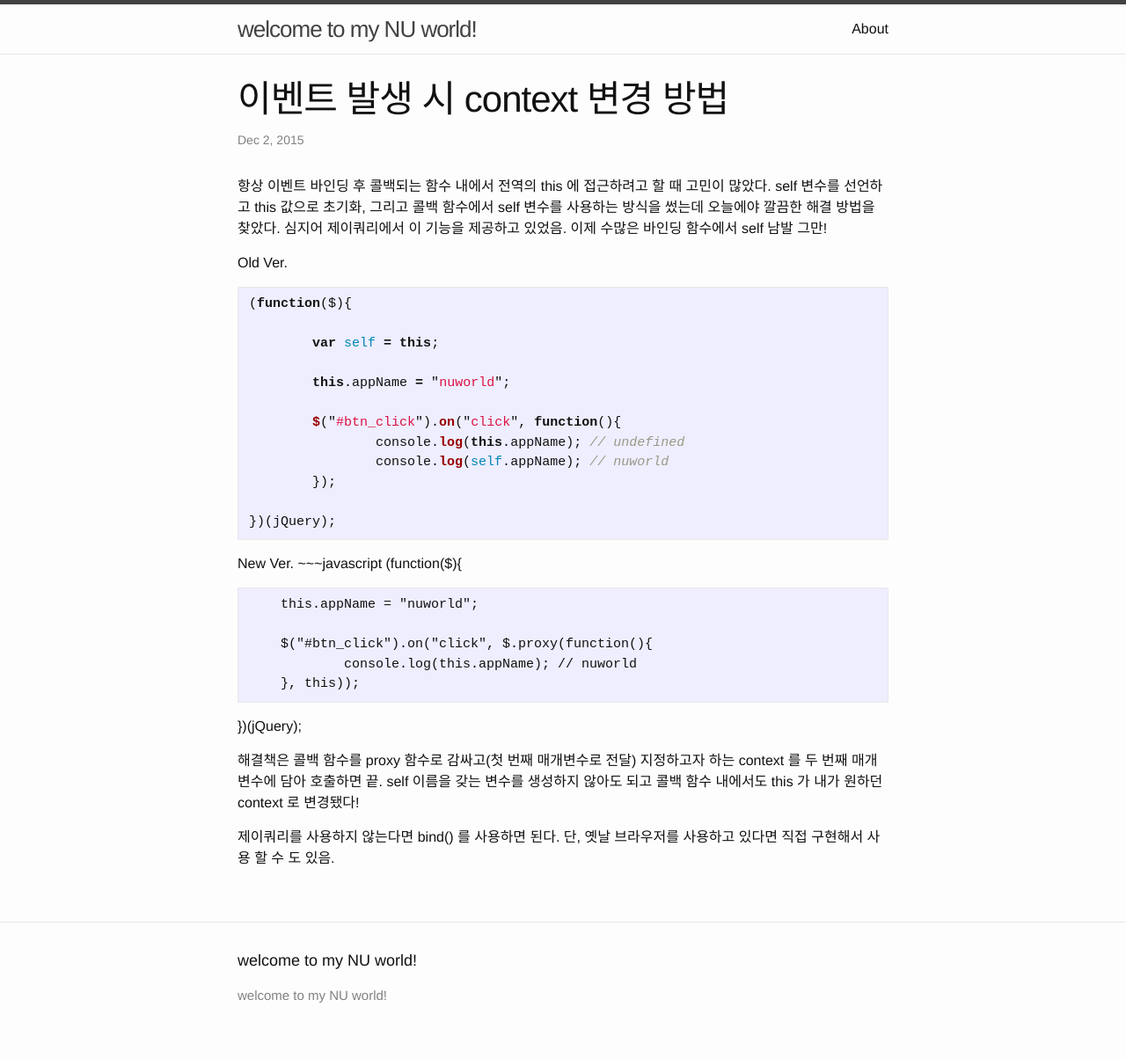
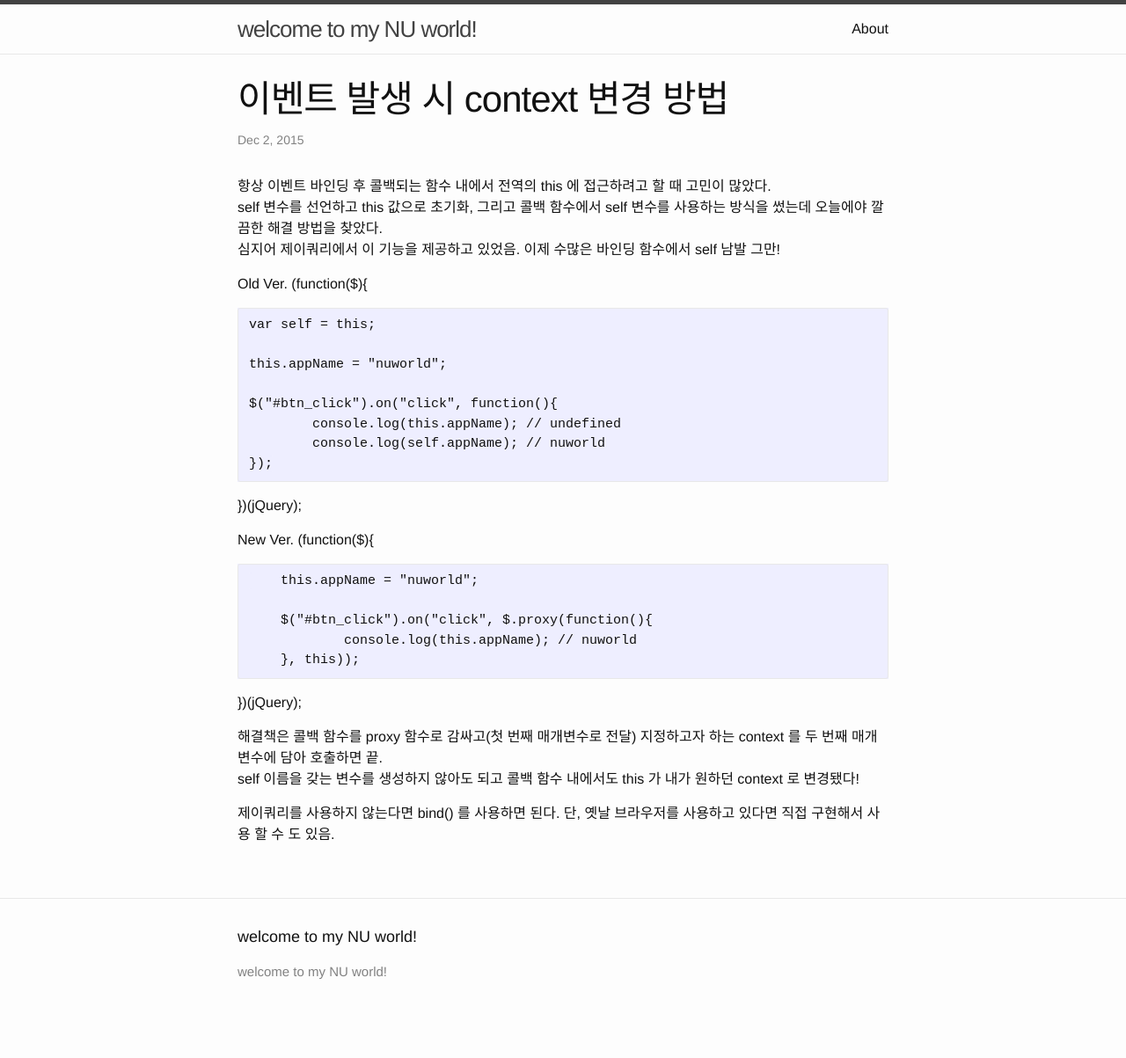
Before and after one commit to codepink/codepink.github.com, a Jekyll site: the page built from _posts/2015-12-02-test1.md, in a window 1280 px wide. Shown: the whole page at 88% size. Built offline with Jekyll 4.4.1, drawn with Linux system fonts in a browser that asks for light colours; after the commit the page ends 1176 px from its top, so only the background shows below that.

Commit message:
코드 블럭 수정

```diff
--- a/_posts/2015-12-02-test1.md
+++ b/_posts/2015-12-02-test1.md
@@ -6,12 +6,10 @@
 
 항상 이벤트 바인딩 후 콜백되는 함수 내에서 전역의 this 에 접근하려고 할 때 고민이 많았다.
 self 변수를 선언하고 this 값으로 초기화, 그리고 콜백 함수에서 self 변수를 사용하는 방식을 썼는데 오늘에야 깔끔한 해결 방법을 찾았다.
-심지어 제이쿼리에서 이 기능을 제공하고 있었음.
-이제 수많은 바인딩 함수에서 self 남발 그만!
+심지어 제이쿼리에서 이 기능을 제공하고 있었음. 이제 수많은 바인딩 함수에서 self 남발 그만!
 
 
 Old Ver.
-~~~javascript
 (function($){
 
 	var self = this;
@@ -24,10 +22,8 @@
 	});
 
 })(jQuery);
-~~~
 
 New Ver.
-~~~javascript
 (function($){
 
         this.appName = "nuworld";
```
